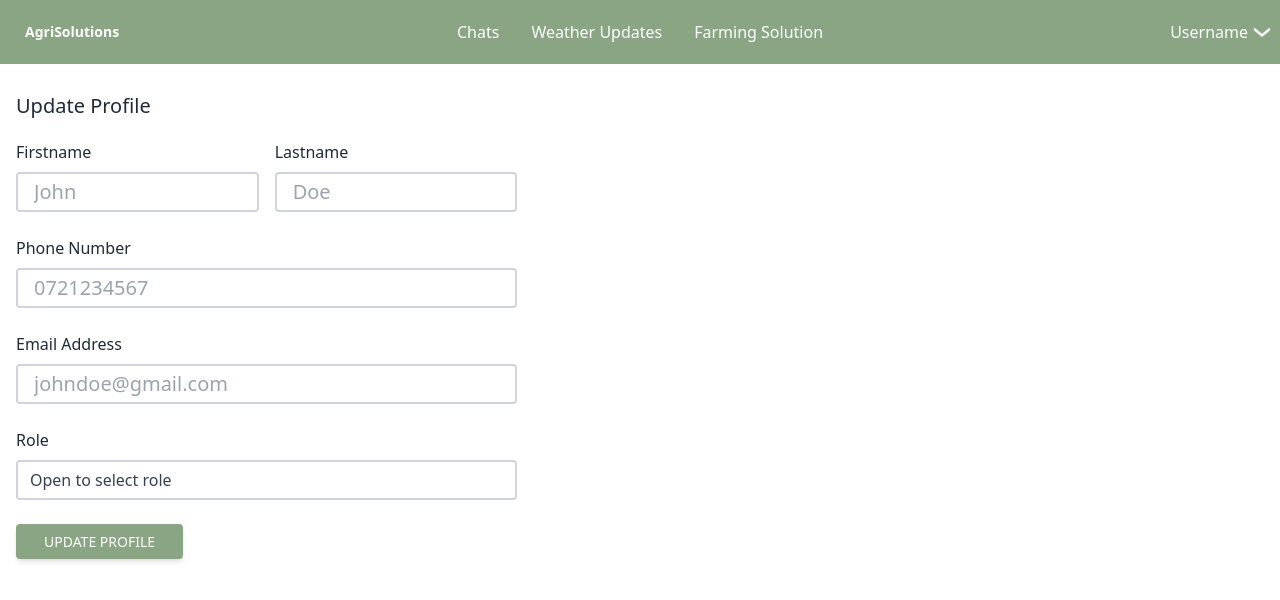
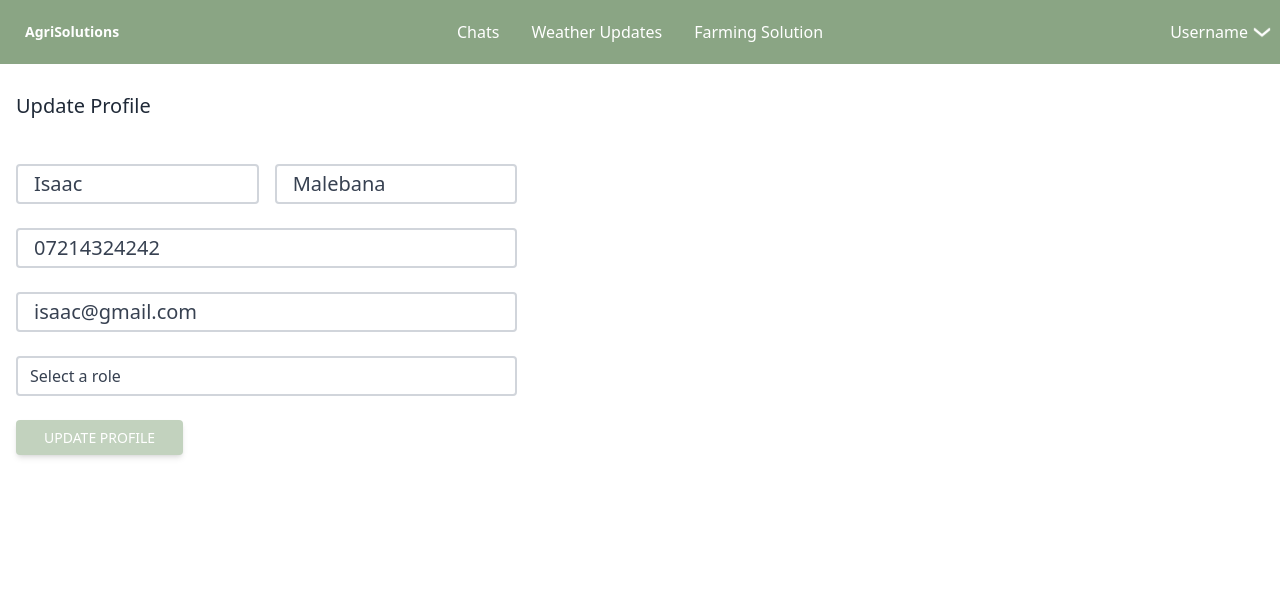
Before and after one commit to kgisaackg/agri-solutions, an Angular app: page /farmer-home/profile-update in a window 1280 px wide. Shown: the top 600 px of the page. Built offline with nearby package versions, Linux system fonts and the light colour scheme.

Commit message:
profile-update

```diff
--- a/src/app/components/profile-update/profile-update.component.html
+++ b/src/app/components/profile-update/profile-update.component.html
@@ -1,54 +1,83 @@
-<form class="w-full md:w-8/12 lg:w-5/12 px-4 pb-7 pt-2">
-
+<form
+  class="w-full md:w-8/12 lg:w-5/12 px-4 pb-7 pt-2"
+  [formGroup]="updateForm"
+  (ngSubmit)="onSubmit()"
+>
   <p class="my-5 text-xl">Update Profile</p>
 
 
   <div class="flex justify-between items-center gap-4">
-        <div class="mb-6">
-            <label class="block mb-2" for="">Firstname</label>
+    <div class="mt-6">
         <input
           type="text"
           class="form-control block w-full px-4 py-1 text-xl font-normal text-gray-700 bg-white bg-clip-padding border-2 border-solid border-gray-300 rounded transition ease-in-out m-0 focus:bg-white focus:border-cust-green focus:outline-none"
-              placeholder="John"
+          placeholder="lastname"
+          formControlName="firstname"
         />
+        <div *ngIf="firstname?.invalid && (firstname?.dirty || firstname?.touched)" class="mb-2 text-red-500">
+          <small *ngIf="firstname?.errors?.['required']"> *Name is required.</small>
+          <small *ngIf="firstname?.errors?.['pattern']"> *Name  must be letters only.</small>
+          <small *ngIf="firstname?.errors?.['minlength']"> *Name must have more than 3 letters.</small>
         </div>
-          <div class="mb-6">
-          <label class="block mb-2" for="">Lastname</label>
+
+      </div>
+      <div class="mt-6">
         <input
           type="text"
-              class="form-control block w-full px-4 py-1 text-xl font-normal text-gray-700 bg-white bg-clip-padding border-2 border-solid border-gray-300 rounded transition ease-in-out m-0 focus:bg-white focus:border-cust-green focus:outline-none"
-              placeholder="Doe"
+          class="form-control block w-full px-4 py-1 text-xl font-normal text-gray-700 bg-white bg-clip-padding border-2 border-solid border-gray-300 rounded transition ease-in-out m-0  focus:bg-white focus:border-cust-green focus:outline-none"
+          placeholder="Lastname"
+          formControlName="lastname"
         />
+
+        <div *ngIf="lastname?.invalid && (lastname?.dirty || lastname?.touched)" class="mb-2 text-red-500">
+          <small *ngIf="lastname?.errors?.['required']"> *Name is required.</small>
+          <small *ngIf="lastname?.errors?.['pattern']"> *Name  must be letters only.</small>
+          <small *ngIf="lastname?.errors?.['minlength']"> *Name must have more than 3 letters.</small>
+        </div>
       </div>
  </div>
 
  <!-- Phone Numbers -->
-     <div class="mb-6">
-      <label class="block mb-2" for="">Phone Number</label>
+ <div class="mt-6">
     <input
       type="text"
       class="form-control block w-full px-4 py-1 text-xl font-normal text-gray-700 bg-white bg-clip-padding border-2 border-solid border-gray-300 rounded transition ease-in-out m-0 focus:bg-white focus:border-cust-green focus:outline-none"
-          placeholder="0721234567"
+      placeholder="Phone number"
+      formControlName="phoneNumber"
     />
+  </div>
+  <div *ngIf="phoneNumber?.invalid && (phoneNumber?.dirty || phoneNumber?.touched)" class="mb-2 text-red-500">
+    <small *ngIf="phoneNumber?.errors?.['required']">*Phone number is required</small>
+    <small *ngIf="phoneNumber?.errors?.['pattern']">*Phone number is incorrect</small>
   </div>
 
 
+
+
 <!-- Email input -->
-  <div class="mb-6">
-      <label class="block mb-2" for="">Email Address</label>
+<div class="mt-6">
   <input
     type="text"
-        class="form-control block w-full px-4 py-1 text-xl font-normal text-gray-700 bg-white bg-clip-padding border-2 border-solid border-gray-300 rounded transition ease-in-out m-0 focus:bg-white focus:border-cust-green focus:outline-none"
-        placeholder="johndoe@gmail.com"
+    class="form-control block w-full px-4 py-1 text-xl font-normal text-gray-700 bg-white bg-clip-padding border-2 border-solid border-gray-300 rounded transition ease-in-out m-0  focus:bg-white focus:border-cust-green focus:outline-none"
+    placeholder="Email address"
+    formControlName="emailAddress"
+
   />
+</div>
+<div *ngIf="emailAddress?.invalid && (emailAddress?.dirty || emailAddress?.touched)"
+  class="mb-2 text-red-500">
+  <small *ngIf="emailAddress?.errors?.['required']">
+    *Email is required.
+  </small>
+  <small *ngIf="emailAddress?.errors?.['email']">
+    *Email is invalid.
+  </small>
 </div>
 
 <!--Select role-->
-    <label class="block mb-2" for="">Role</label>
 <div class="flex justify-center">
-
-        <div class="mb-6 w-full">
-          <select class="form-select appearance-none
+    <div class="mt-6 w-full">
+      <select formControlName="role" class="form-select appearance-none
         block
         w-full
         px-3
@@ -63,21 +92,30 @@
         ease-in-out
         m-0
         focus:text-gray-700 focus:bg-white focus:border-cust-green focus:outline-none" aria-label="Default select example">
-              <option selected>Open to select role</option>
-              <option value="1">One</option>
-              <option value="2">Two</option>
-              <option value="3">Three</option>
+        <option class="font-normal text-gray-700" value="null" disabled="true" >Select a role</option>
+
+        <option *ngFor="let role of roles" [ngValue]="role">
+          {{role.name}}
+        </option>
       </select>
     </div>
+</div>
+<div *ngIf="role?.invalid && (role?.dirty || role?.touched)"
+class="mb-2 text-red-500">
+<small *ngIf="role?.errors?.['required']">
+  *Role is required.
+</small>
 </div>
 
 
 <!-- Submit button -->
 <button
 type="submit"
-    class=" px-7 py-2 bg-cust-green text-white font-medium text-sm leading-snug uppercase rounded shadow-md hover:bg-cust-green-200 hover:shadow-lg focus:bg-cust-green-200 focus:shadow-lg focus:outline-none focus:ring-0 active:bg-cust-green-200 active:shadow-lg transition duration-150 ease-in-out"
-
+class="mt-6 px-7 py-2 bg-cust-green text-white font-medium text-sm leading-snug uppercase rounded shadow-md  hover:shadow-lg focus:bg-cust-green-200 focus:shadow-lg focus:outline-none focus:ring-0 active:bg-cust-green-200 active:shadow-lg transition duration-150 ease-in-out"
+[disabled]="!updateForm.valid"
+[ngClass]="!updateForm.valid ? 'bg-opacity-green' : 'bg-cust-green-200' "
 >
 Update Profile
 </button>
+
 </form>
--- a/src/app/components/profile-update/profile-update.component.ts
+++ b/src/app/components/profile-update/profile-update.component.ts
@@ -1,33 +1,90 @@
 import { Component, OnInit } from '@angular/core';
 import { FormBuilder, Validators } from '@angular/forms';
+import { User } from 'src/app/interface/user.interface';
 
 @Component({
   selector: 'app-profile-update',
   templateUrl: './profile-update.component.html',
-  styleUrls: ['./profile-update.component.css']
+  styleUrls: ['./profile-update.component.css'],
 })
 export class ProfileUpdateComponent implements OnInit {
+  roles = [
+    { name: 'Farmer' },
+    { name: 'Farmer Experts' },
+    { name: 'Financial Advisor' },
+  ];
 
-  roles = [
-    { name: "Farmer" },
-    { name: "Farmer Experts"},
-    { name: "Financial Advisor"}
-  ]
+  selectedOption = '';
 
-  selectedOption = "";
+  user: User = {
+    firstname: 'Isaac',
+    lastname: 'Malebana',
+    phoneNumber: '07214324242',
+    emailAddress: 'isaac@gmail.com',
+    role: '',
+  };
 
   updateForm = this.formBuilder.group({
-    firstname: ['', [Validators.required, Validators.pattern('[a-zA-Z ]*'), Validators.minLength(3)]],
-    lastname: ['', [Validators.required, Validators.minLength(3), Validators.pattern('[a-zA-Z ]*')]],
-    phoneNumber: ['', [Validators.required, Validators.pattern('(((0[6-8]))([0-9]{8}))')]],//^(((0[6-8]))([0-9]{8})) OR ((\\+27))[6-8][0-9]{8}
-    emailAddress: ['', [Validators.required, Validators.email]],
-    password: ['', [Validators.required]],
-    role: [this.roles[3], Validators.required]
-  })
+    firstname: [
+      this.user.firstname,
+      [
+        Validators.required,
+        Validators.pattern('[a-zA-Z]*'),
+        Validators.minLength(3),
+      ],
+    ],
+    lastname: [
+      this.user.lastname,
+      [
+        Validators.required,
+        Validators.minLength(3),
+        Validators.pattern('[a-zA-Z]*'),
+      ],
+    ],
+    phoneNumber: [
+      this.user.phoneNumber,
+      [Validators.required, Validators.pattern('(((0[6-8]))([0-9]{8}))')],
+    ], //^(((0[6-8]))([0-9]{8})) OR ((\\+27))[6-8][0-9]{8}
+    emailAddress: [this.user.emailAddress, [Validators.required, Validators.email]],
+    role: [this.roles[3], Validators.required],
+  });
 
-  constructor(private formBuilder: FormBuilder) { }
+  constructor(private formBuilder: FormBuilder) {}
 
-  ngOnInit(): void {
+  ngOnInit(): void {}
+
+
+  get firstname() {
+    return this.updateForm.get('firstname');
   }
 
+  get lastname() {
+    return this.updateForm.get('lastname');
+  }
+
+  get phoneNumber() {
+    return this.updateForm.get('phoneNumber');
+  }
+
+  get emailAddress() {
+    return this.updateForm.get('emailAddress');
+  }
+
+  get role() {
+    return this.updateForm.get('role');
+  }
+
+
+  onSubmit() {
+    this.user = {
+      firstname: this.updateForm.value.firstname,
+      lastname: this.updateForm.value.lastname,
+      phoneNumber: this.updateForm.value.phoneNumber,
+      emailAddress: this.updateForm.value.emailAddress,
+      role: '',
+    };
+
+    console.log("User", this.user);
+
+  }
 }
--- a/src/app/components/signin/signin.component.html
+++ b/src/app/components/signin/signin.component.html
@@ -15,7 +15,6 @@
           <div class="mb-2 text-red-500">
             {{errorMsg}}
            </div>
-
 
           <!-- Email input -->
           <div class="">
--- a/src/app/components/signin/signin.component.ts
+++ b/src/app/components/signin/signin.component.ts
@@ -5,44 +5,56 @@ import { Router } from '@angular/router';
 @Component({
   selector: 'app-signin',
   templateUrl: './signin.component.html',
-  styleUrls: ['./signin.component.css']
+  styleUrls: ['./signin.component.css'],
 })
 export class SigninComponent implements OnInit {
+  roles = [
+    { name: 'Farmer' },
+    { name: 'Farmer Experts' },
+    { name: 'Financial Advisor' },
+  ];
 
-  constructor(private router: Router, private formBuilder: FormBuilder) { }
+  selectedOption = '';
 
-  ngOnInit(): void {
-  }
+  user: any;
 
-  roles = [
-    { name: "Farmer" },
-    { name: "Farmer Experts"},
-    { name: "Financial Advisor"}
-  ]
+  constructor(private router: Router, private formBuilder: FormBuilder) {}
 
-  selectedOption = "";
+  ngOnInit(): void {}
 
   signInForm = this.formBuilder.group({
     emailAddress: ['', [Validators.required, Validators.email]],
     password: ['', Validators.required],
-    role: [this.roles[3], Validators.required]
-  })
+    role: [this.roles[3], Validators.required],
+  });
 
-  get emailAddress() {return this.signInForm.get("emailAddress")}
+  get emailAddress() {
+    return this.signInForm.get('emailAddress');
+  }
 
-  get password() {return this.signInForm.get("password")}
+  get password() {
+    return this.signInForm.get('password');
+  }
 
-  get role() {return this.signInForm.get("role")}
+  get role() {
+    return this.signInForm.get('role');
+  }
 
-  errorMsg: string = "";
+  errorMsg: string = '';
 
   loaderActive: boolean = false;
 
-  onSubmit(){
+  onSubmit() {
     console.log(this.signInForm.value);
-    //have to create auth
 
+    this.user = {
+      emailAddress: this.signInForm.value.emailAddress,
+      password: this.signInForm.value.password,
+      role: this.signInForm.value.role.name,
+    };
 
-    this.router.navigateByUrl("/farmer-home");
+    console.log("User", this.user);
+
+    this.router.navigateByUrl('/farmer-home');
   }
 }
--- a/src/app/components/signup/signup.component.ts
+++ b/src/app/components/signup/signup.component.ts
@@ -1,55 +1,101 @@
 import { Component, OnInit } from '@angular/core';
 import { FormBuilder, Validators } from '@angular/forms';
 import { Router } from '@angular/router';
+import { User } from '../../interface/user.interface';
 
 @Component({
   selector: 'app-signup',
   templateUrl: './signup.component.html',
-  styleUrls: ['./signup.component.css']
+  styleUrls: ['./signup.component.css'],
 })
 export class SignupComponent implements OnInit {
+  roles = [
+    { name: 'Farmer' },
+    { name: 'Farmer Experts' },
+    { name: 'Financial Advisor' },
+  ];
 
-  constructor(private router: Router, private formBuilder: FormBuilder) { }
+  selectedOption = '';
 
-  ngOnInit(): void {
+  user: User = {
+    firstname: '',
+    lastname: '',
+    phoneNumber: '',
+    emailAddress: '',
+    password: '',
+    role: '',
+  };
+
+  constructor(private router: Router, private formBuilder: FormBuilder) {}
+
+  ngOnInit(): void {}
+
+  signUpForm = this.formBuilder.group({
+    firstname: [
+      '',
+      [
+        Validators.required,
+        Validators.pattern('[a-zA-Z ]*'),
+        Validators.minLength(3),
+      ],
+    ],
+    lastname: [
+      '',
+      [
+        Validators.required,
+        Validators.minLength(3),
+        Validators.pattern('[a-zA-Z ]*'),
+      ],
+    ],
+    phoneNumber: [
+      '',
+      [Validators.required, Validators.pattern('(((0[6-8]))([0-9]{8}))')],
+    ], //^(((0[6-8]))([0-9]{8})) OR ((\\+27))[6-8][0-9]{8}
+    emailAddress: ['', [Validators.required, Validators.email]],
+    password: ['', [Validators.required]],
+    role: [this.roles[3], Validators.required],
+  });
+
+  get firstname() {
+    return this.signUpForm.get('firstname');
   }
 
-  roles = [
-    { name: "Farmer" },
-    { name: "Farmer Experts"},
-    { name: "Financial Advisor"}
-  ]
+  get lastname() {
+    return this.signUpForm.get('lastname');
+  }
 
-  selectedOption = "";
+  get phoneNumber() {
+    return this.signUpForm.get('phoneNumber');
+  }
 
-  signUpForm = this.formBuilder.group({
-    firstname: ['', [Validators.required, Validators.pattern('[a-zA-Z ]*'), Validators.minLength(3)]],
-    lastname: ['', [Validators.required, Validators.minLength(3), Validators.pattern('[a-zA-Z ]*')]],
-    phoneNumber: ['', [Validators.required, Validators.pattern('(((0[6-8]))([0-9]{8}))')]],//^(((0[6-8]))([0-9]{8})) OR ((\\+27))[6-8][0-9]{8}
-    emailAddress: ['', [Validators.required, Validators.email]],
-    password: ['', [Validators.required]],
-    role: [this.roles[3], Validators.required]
-  })
+  get emailAddress() {
+    return this.signUpForm.get('emailAddress');
+  }
 
-  get firstname() { return this.signUpForm.get('firstname')}
+  get password() {
+    return this.signUpForm.get('password');
+  }
 
-  get lastname() { return this.signUpForm.get('lastname')}
+  get role() {
+    return this.signUpForm.get('role');
+  }
 
-  get phoneNumber() { return this.signUpForm.get('phoneNumber')}
-
-  get emailAddress() {return this.signUpForm.get("emailAddress")}
-
-  get password() {return this.signUpForm.get("password")}
-
-  get role() {return this.signUpForm.get("role")}
-
-  errorMsg: string = "";
+  errorMsg: string = '';
 
   loaderActive: boolean = false;
 
-  onSubmit(){
-    console.log("Vales", this.signUpForm.value);
+  onSubmit() {
+    this.user = {
+      firstname: this.signUpForm.value.firstname,
+      lastname: this.signUpForm.value.lastname,
+      phoneNumber: this.signUpForm.value.phoneNumber,
+      emailAddress: this.signUpForm.value.emailAddress,
+      password: this.signUpForm.value.password,
+      role: this.signUpForm.value.role.name,
+    };
 
-    this.router.navigateByUrl("/farmer-home");
+    console.log();
+
+    this.router.navigateByUrl('/farmer-home');
   }
 }
```
Lines whose indentation alone changed are shown as unchanged.
